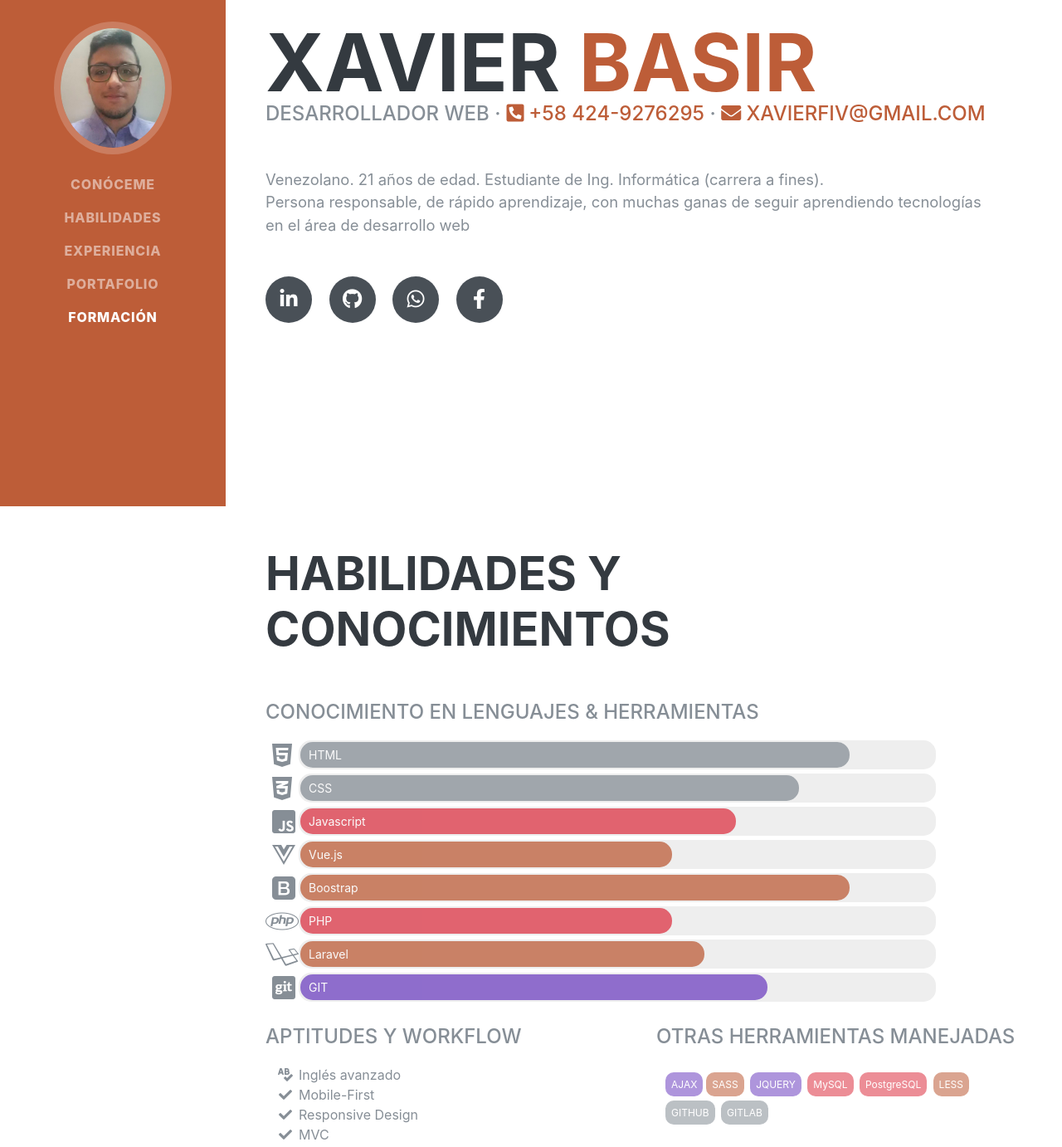
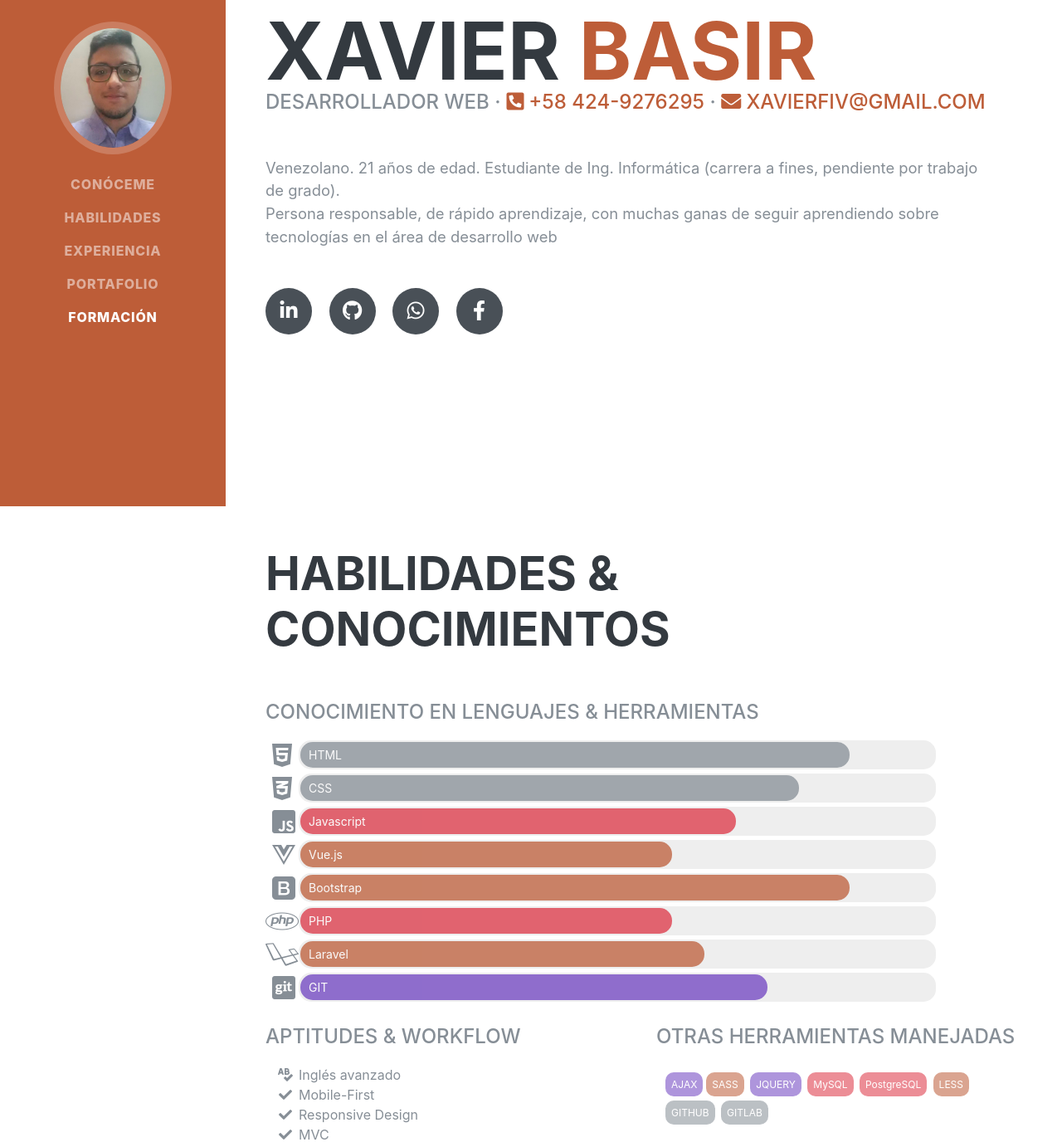
Before and after one commit to xbasirdev/cv-portafolio, a website built with webpack: page index.html in a window 1280 px wide. Shown: the part 190-1572 px from the top of the page at 83% size. Built offline with nearby package versions, Linux system fonts and the light colour scheme; a web font is replaced by a local one.

Commit message:
ajustes y mejoras en textos

```diff
--- a/index.html
+++ b/index.html
@@ -71,9 +71,9 @@
           <a href="mailto:xavierfiv@gmail.com"><i class="fa fa-envelope" aria-hidden="true"></i> xavierfiv@gmail.com</a>
         </div>
         <p class="lead mb-5 pr-5">Venezolano. 21 años de edad.
-          Estudiante de Ing. Informática (carrera a fines). <br>
+          Estudiante de Ing. Informática (carrera a fines, pendiente por trabajo de grado). <br>
           Persona responsable, de rápido aprendizaje, con muchas ganas de seguir
-          aprendiendo tecnologías en el área de desarrollo web</p>
+          aprendiendo sobre tecnologías en el área de desarrollo web</p>
         <div class="social-icons">
           <a href="https://www.linkedin.com/in/xavier-alexandro-basir-jeffrey-4491b8171/" target="_blank">
             <i class="fab fa-linkedin-in"></i>
@@ -93,7 +93,7 @@
 
     <section class="resume-section p-3 p-lg-5 d-flex align-items-center" id="skills">
         <div class="w-100">
-          <h2 class="mb-5">habilidades y conocimientos</h2>
+          <h2 class="mb-5">habilidades &amp; conocimientos</h2>
 
           <div class="subheading mb-3">conocimiento en Lenguajes &amp; herramientas</div>
 
@@ -102,7 +102,7 @@
             <div class="bar advanced first" data-skill="CSS"></div> <i class="fab fa-2x fa-css3-alt"></i>
             <div class="bar very-good second" data-skill="Javascript"></div> <i class="fab fa-2x fa-js-square"></i>
             <div class="bar intermediate tertiary" data-skill="Vue.js"></div> <i class="fab fa-2x fa-vuejs"></i>
-            <div class="bar expert tertiary" data-skill="Boostrap"></div> <i class="fab fa-2x fa-bootstrap"></i>
+            <div class="bar expert tertiary" data-skill="Bootstrap"></div> <i class="fab fa-2x fa-bootstrap"></i>
             <div class="bar intermediate second" data-skill="PHP"></div> <i class="fab fa-2x fa-php" style="margin-left: -40px"></i>
             <div class="bar good tertiary" data-skill="Laravel"></div> <i class="fab fa-2x fa-laravel" style="margin-left: -40px"></i>
             <div class="bar great cuaternary" data-skill="GIT"></div> <i class="fab fa-2x fa-git-square"></i>
@@ -110,7 +110,7 @@
 
           <div class="row">
             <div class="col-md-6">
-              <div class="subheading mb-3">Aptitudes y Workflow</div>
+              <div class="subheading mb-3">Aptitudes &amp; Workflow</div>
               <ul class="fa-ul mb-0">
                 <li>
                     <i class="fa-li fa fa-spell-check"></i>
@@ -263,7 +263,7 @@
               </a>
               <div class="portfolio-caption">
                 <h4 class="text-uppercase"><a href="https://premusify.herokuapp.com/" target="_blank"><span class="font-weight-light text-muted">App</span> PREMUSIFY</a></h4>
-                <p class="tag "><span class="tag first">HTML</span><span class="tag first">CSS</span><span class="tag second">JS</span> <span class="tag tertiary">Bulma</span>
+                <p class="tag "><span class="tag first">HTML</span><span class="tag first">CSS</span><span class="tag second">JS</span> <span class="tag tertiary">BULMA</span>
                   <span class="tag tertiary">VUE.JS</span>
                 </p>
               </div>
```
